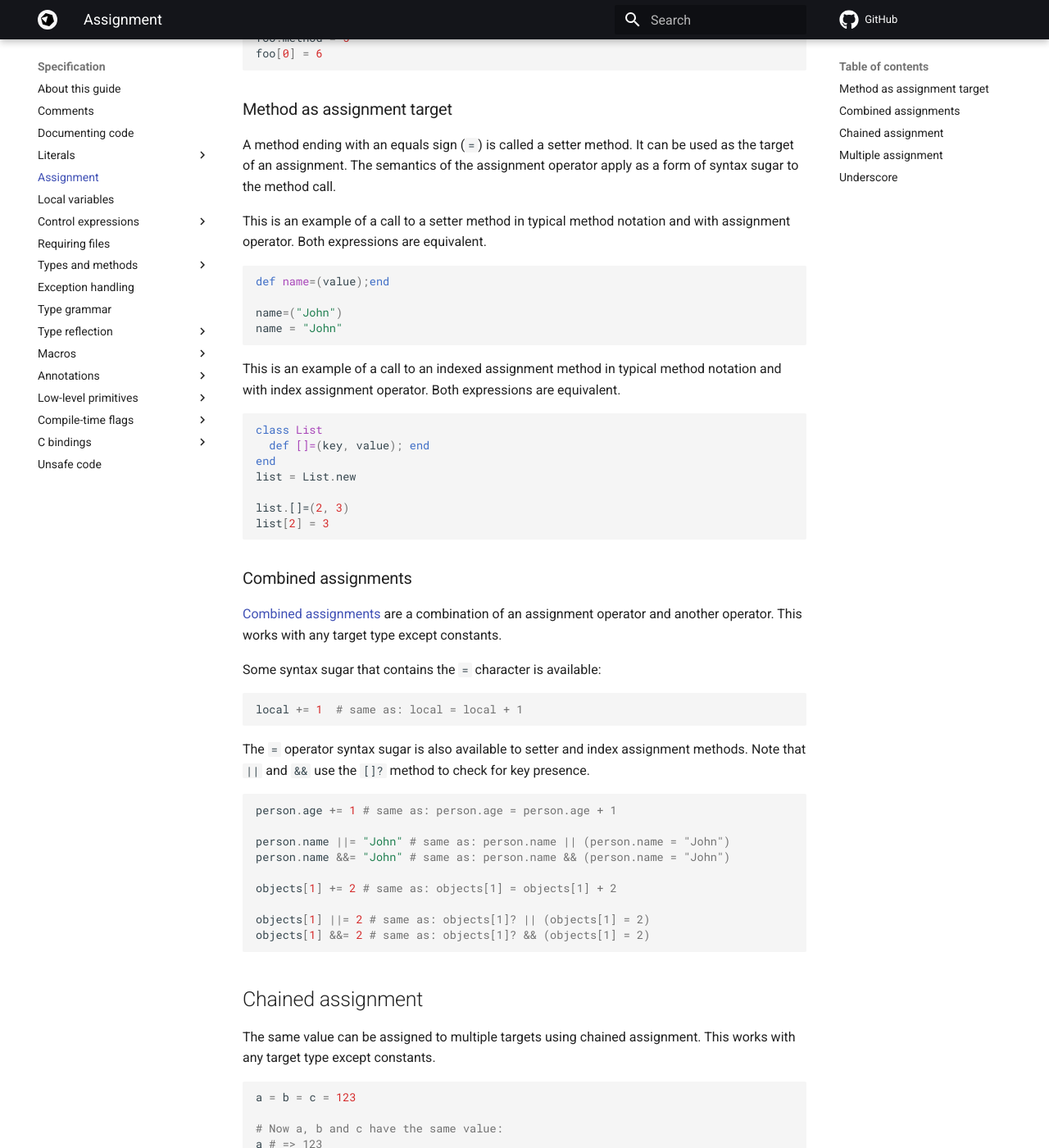
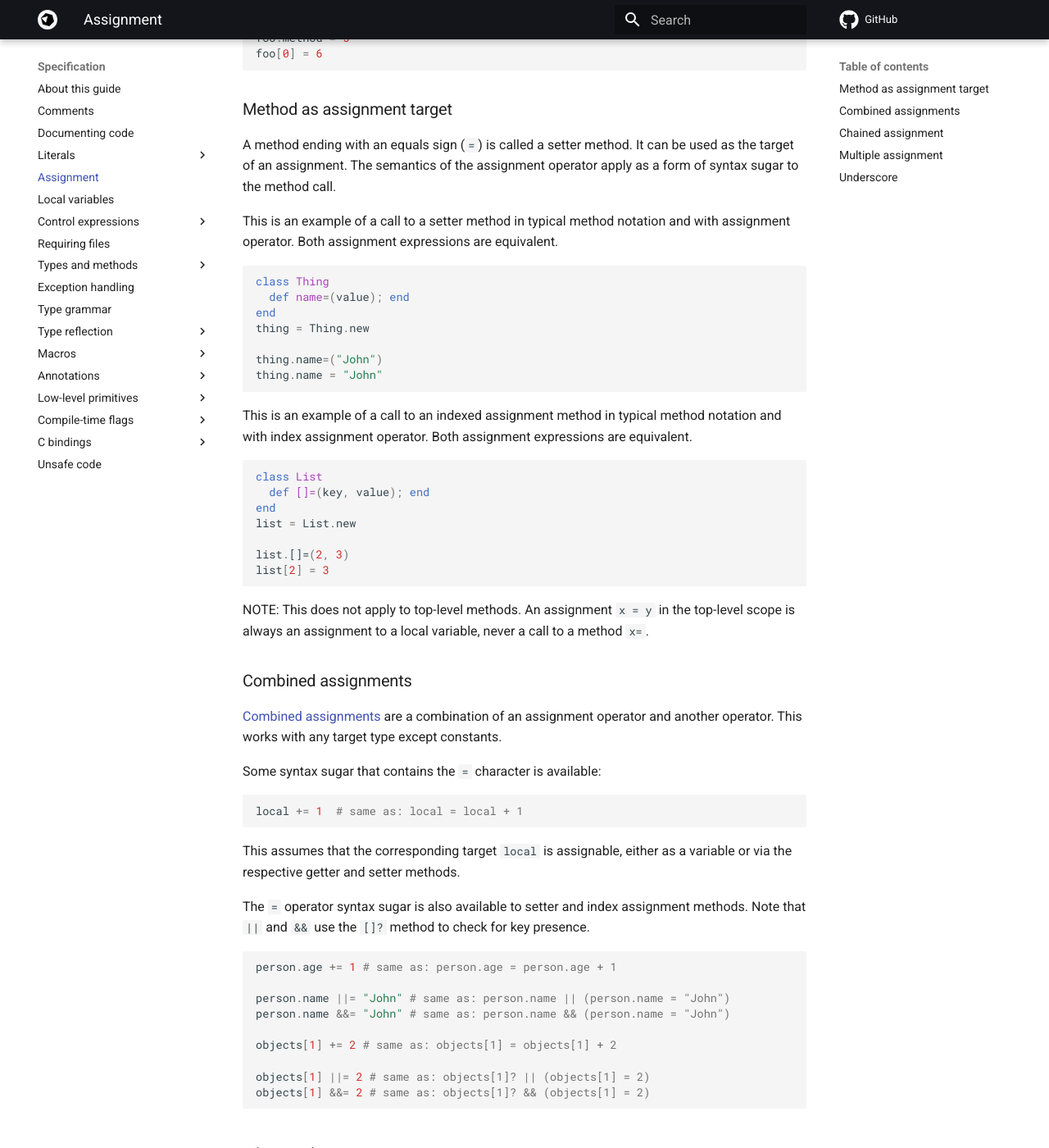
Before and after one commit to crystal-lang/crystal-book, an MkDocs documentation site: the page built from docs/syntax_and_semantics/assignment.md, in a window 1280 px wide and 1400 px high, scrolled down 733 px. Shown: the whole window at 82% size. Built offline with MkDocs 1.6.1 and Material for MkDocs 9.7.7, drawn with Linux system fonts in a browser that asks for light colours; nearby versions of some CDN libraries; library files that are not in the unit come from our copies; comment, search, counter and statistics services are not loaded.

Commit message:
Apply review suggestions

````diff
--- a/docs/syntax_and_semantics/assignment.md
+++ b/docs/syntax_and_semantics/assignment.md
@@ -36,17 +36,20 @@ as the target of an assignment. The semantics of the assignment operator apply a
 a form of syntax sugar to the method call.
 
 This is an example of a call to a setter method in typical method notation and with assignment operator.
-Both expressions are equivalent.
+Both assignment expressions are equivalent.
 
 ```crystal
-def name=(value);end
+class Thing
+  def name=(value); end
+end
+thing = Thing.new
 
-name=("John")
-name = "John"
+thing.name=("John")
+thing.name = "John"
 ```
 
 This is an example of a call to an indexed assignment method in typical method notation and with index assignment operator.
-Both expressions are equivalent.
+Both assignment expressions are equivalent.
 
 ```crystal
 class List
@@ -57,6 +60,9 @@ list = List.new
 list.[]=(2, 3)
 list[2] = 3
 ```
+
+NOTE: This does not apply to top-level methods. An assignment `x = y` in the top-level scope is always an assignment to
+a local variable, never a call to a method `x=`.
 
 ### Combined assignments
 
@@ -69,6 +75,8 @@ Some syntax sugar that contains the `=` character is available:
 ```crystal
 local += 1  # same as: local = local + 1
 ```
+
+This assumes that the corresponding target `local` is assignable, either as a variable or via the respective getter and setter methods.
 
 The `=` operator syntax sugar is also available to setter and index assignment methods.
 Note that `||` and `&&` use the `[]?` method to check for key presence.
````
